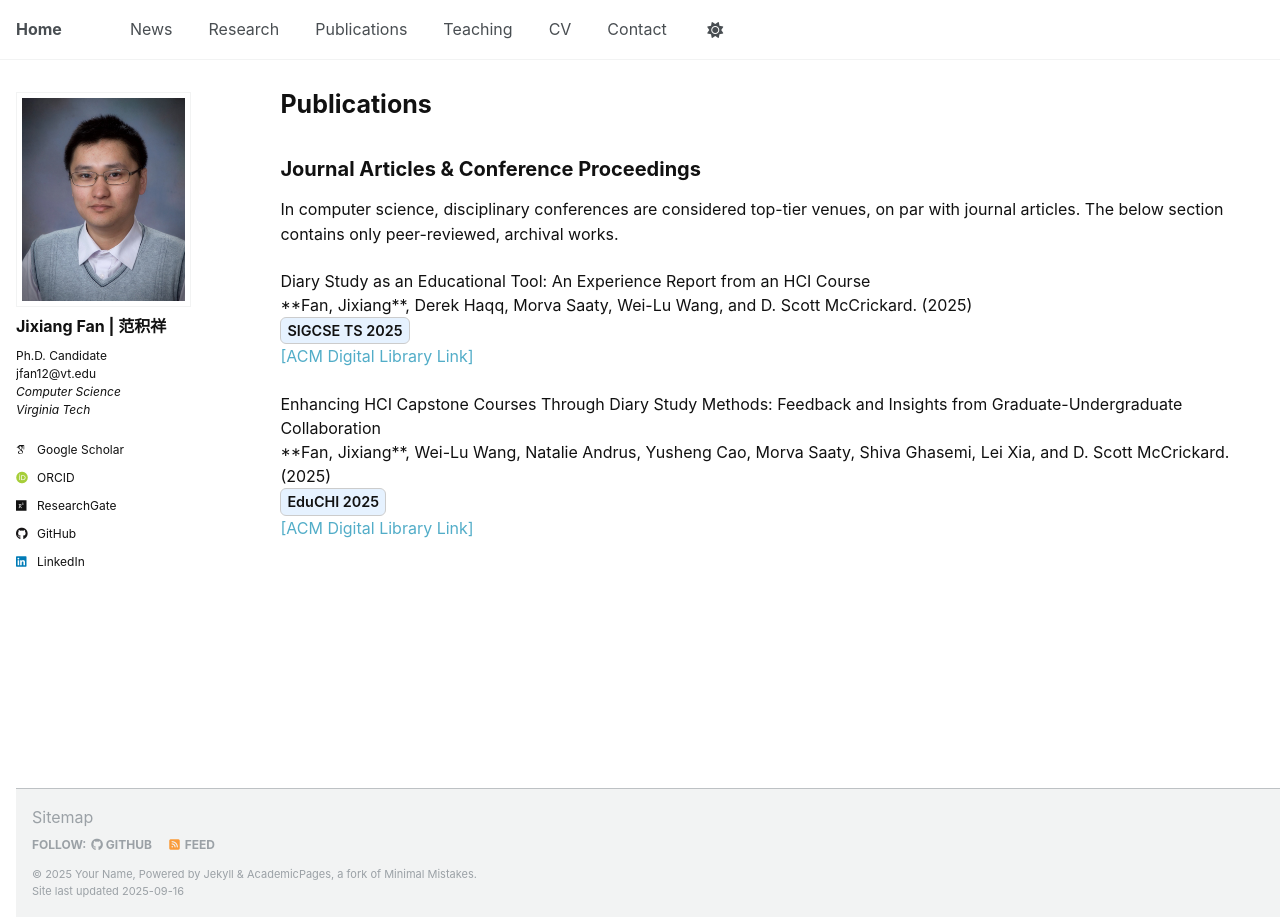
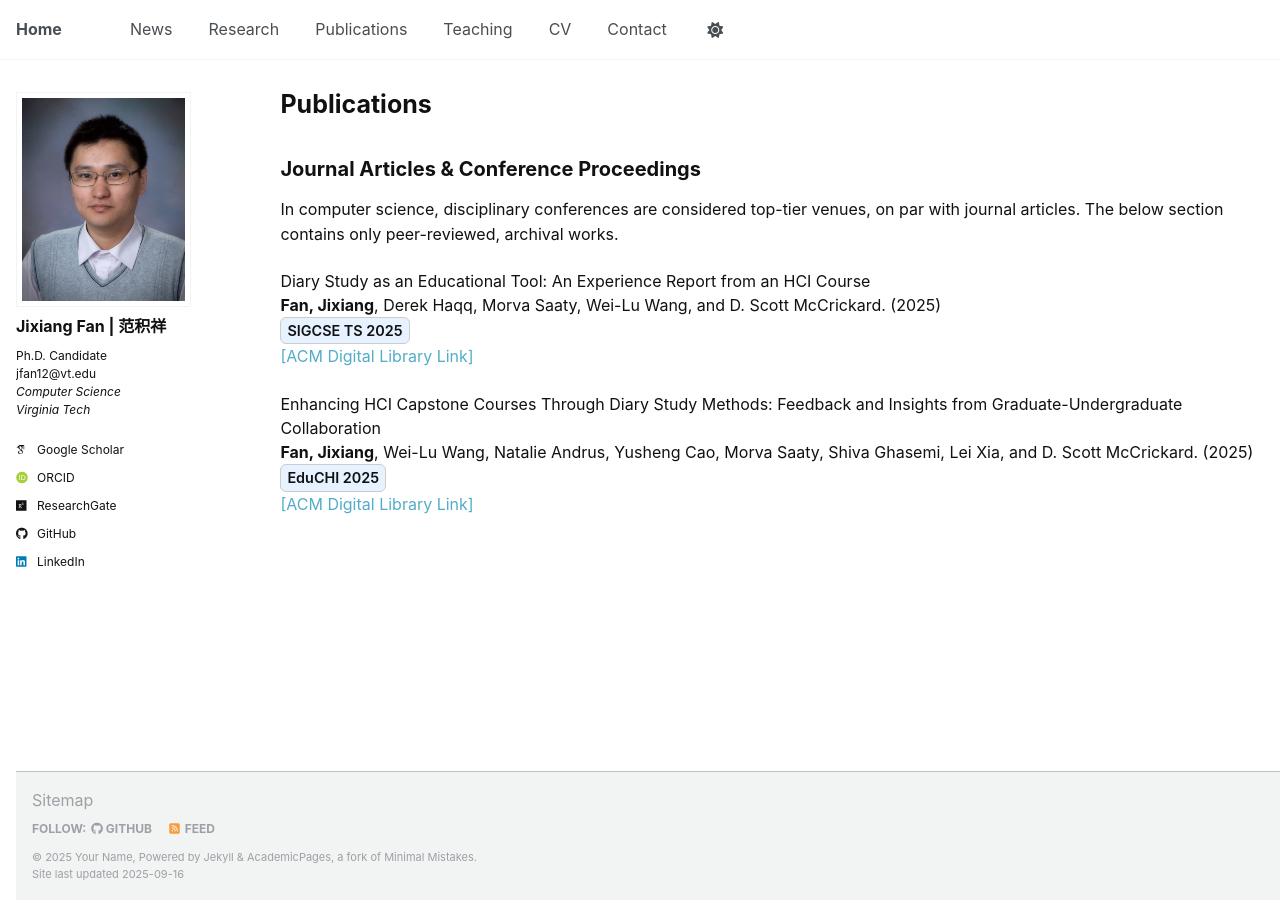
Before and after one commit to JixiangFan/web, a Jekyll site: the page built from _pages/publications.html, in a window 1280 px wide. Built offline with Jekyll 4.4.1, drawn with Linux system fonts in a browser that asks for light colours; some web fonts are replaced.

```diff
--- a/_pages/publications.html
+++ b/_pages/publications.html
@@ -59,7 +59,7 @@ archival works.
 
 <div class="pub-entry">
 Diary Study as an Educational Tool: An Experience Report from an HCI Course<br>
-**Fan, Jixiang**, Derek Haqq, Morva Saaty, Wei-Lu Wang, and D. Scott McCrickard. (2025)<br>
+<Strong>Fan, Jixiang</Strong>, Derek Haqq, Morva Saaty, Wei-Lu Wang, and D. Scott McCrickard. (2025)<br>
 <span style="display:inline-block; padding:2px 6px; font-size:90%;
              font-weight:600; border:1px solid #ccc; border-radius:6px;
              background:#e6f2ff; margin-right:6px;">
@@ -70,7 +70,7 @@ Diary Study as an Educational Tool: An Experience Report from an HCI Course<br>
 
 <div class="pub-entry">
 Enhancing HCI Capstone Courses Through Diary Study Methods: Feedback and Insights from Graduate-Undergraduate Collaboration<br>
-**Fan, Jixiang**, Wei-Lu Wang, Natalie Andrus, Yusheng Cao, Morva Saaty, Shiva Ghasemi, Lei Xia, and D. Scott McCrickard. (2025)<br>
+<Strong>Fan, Jixiang</Strong>, Wei-Lu Wang, Natalie Andrus, Yusheng Cao, Morva Saaty, Shiva Ghasemi, Lei Xia, and D. Scott McCrickard. (2025)<br>
 <span style="display:inline-block; padding:2px 6px; font-size:90%;
              font-weight:600; border:1px solid #ccc; border-radius:6px;
              background:#e6f2ff; margin-right:6px;">
```
